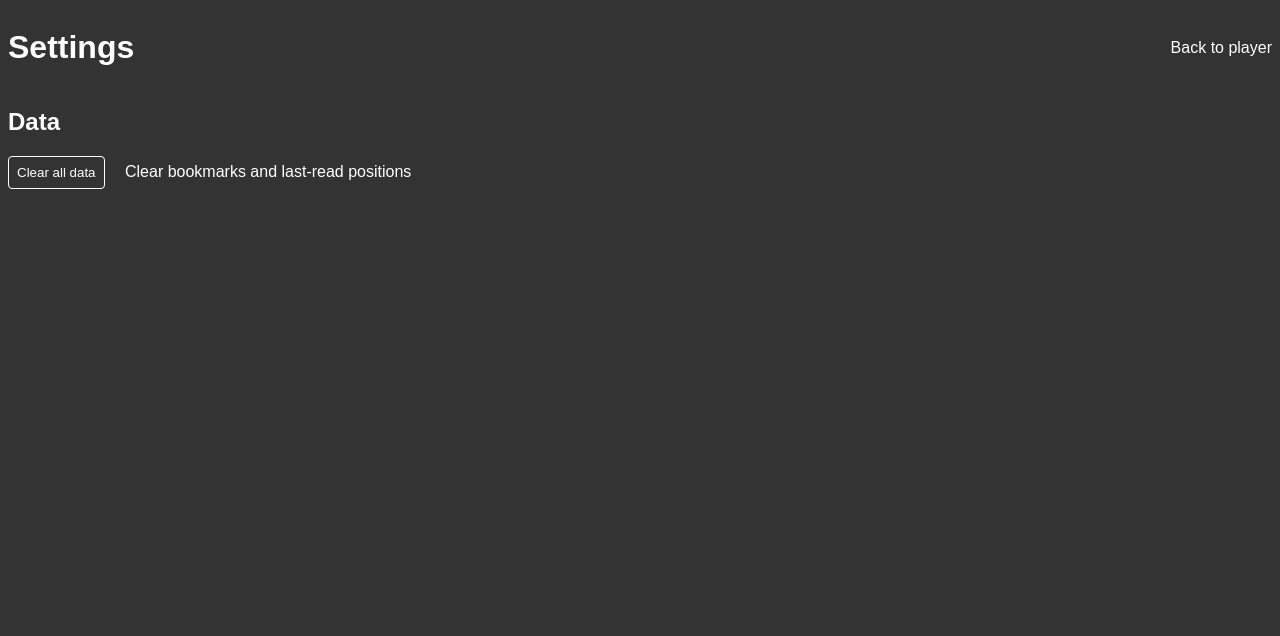
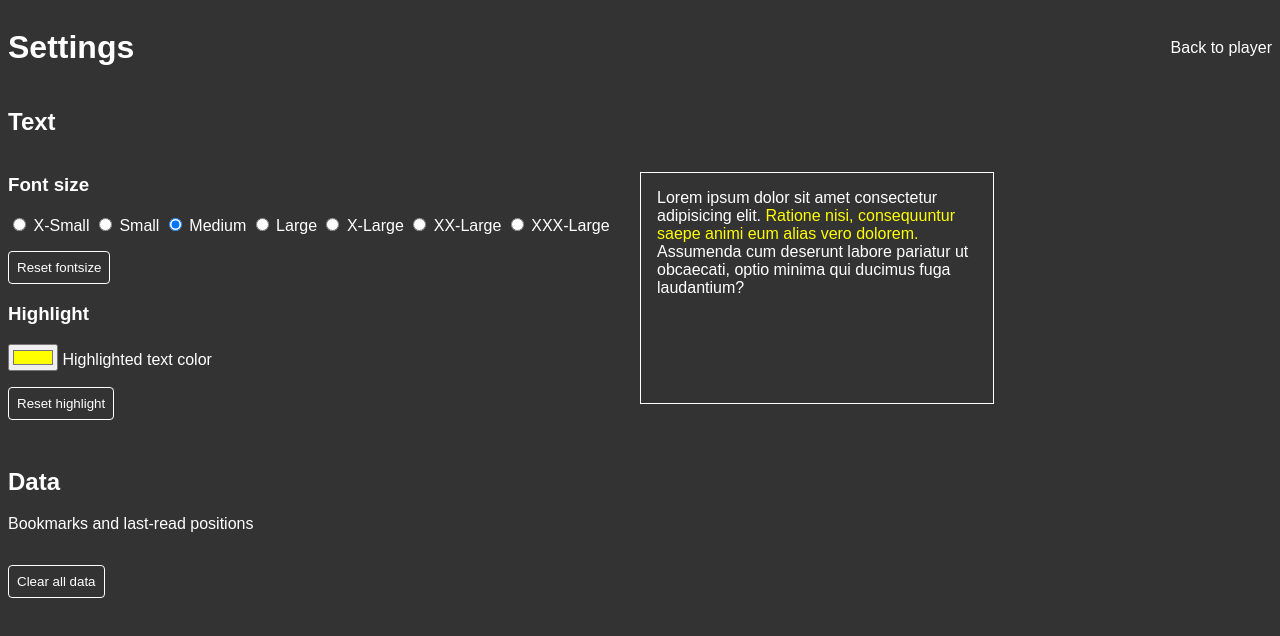
Before and after one commit to marisademeglio/worlds-best-audiobook, a plain HTML site: page web/player/settings.html in a window 1280 px wide. Drawn offline with nearby package versions, Linux system fonts and the light colour scheme.

Commit message:
Update settings.html

```diff
--- a/web/player/settings.html
+++ b/web/player/settings.html
@@ -10,8 +10,12 @@
             header {
                 display: flex;
             }
+            h2:not(:first-child){
+                margin-top: 3rem;
+            }
             button {
                 padding: 0.5rem;
+                margin-top: 1rem;
                 margin-right: 1rem;
                 border: thin white solid;
                 border-radius: 4px;
@@ -20,10 +24,22 @@
                 align-self: center;
                 margin-left: auto;
             }
+            #text-settings {
+                display: grid;
+                grid-template-columns: 50% auto;
+            }
+            #sample-text {
+                width: 20rem;
+                border: thin solid white;
+                padding: 1rem;
+            }
 
         </style>
         <script src="../common/localdata.js" type="module"></script>
         <script type="module">
+            const HIGHLIGHT = "#ffff00";
+            const FONTSIZE = "medium";
+
             import { initdb, deleteAll } from '../common/localdata.js';
             document.addEventListener("DOMContentLoaded", async () => {
                 let urlSearchParams = new URLSearchParams(document.location.search);
@@ -38,7 +54,65 @@
                     await deleteAll();
                     document.querySelector("#status").textContent = "Data cleared";
                 });
+
+
+                // read fontsize stored value
+                let currentFontsize = localStorage.getItem("fontsize");
+                if (!currentFontsize || currentFontsize == "") {
+                    currentFontsize = FONTSIZE;
+                    localStorage.setItem("fontsize", currentFontsize);
+                }
+
+                // select the right radio button
+                let fontsizeInputs = Array.from(document.querySelectorAll("input[name=fontsize]"));
+                let currentFontsizeInput = fontsizeInputs.find(input => input.value === currentFontsize);
+                currentFontsizeInput.checked = true;
+
+                // listen for changes to fontsize
+                fontsizeInputs.map(input => input.addEventListener("change", e => {
+                    if (e.target.checked) {
+                        localStorage.setItem("fontsize", e.target.value);
+                        refreshSampleTextStyle();
+                    }
+                }));
+                document.querySelector("#reset-fontsize").addEventListener("click", e => {
+                    localStorage.setItem("fontsize", FONTSIZE);
+                    let selectedFontsize = fontsizeInputs.find(input => input.value === FONTSIZE);
+                    selectedFontsize.checked = true;
+                    refreshSampleTextStyle();
+                });
+
+                // read highlight stored value
+                let currentHighlightColor = localStorage.getItem("highlight");
+                if (!currentHighlightColor || currentHighlightColor == "") {
+                    currentHighlightColor = HIGHLIGHT;
+                    localStorage.setItem("highlight", currentHighlightColor);
+                }
+
+                // select the right color
+                document.querySelector("input[type=color]").value = currentHighlightColor;
+
+                // listen for changes to highlight color
+                document.querySelector("input[type=color]").addEventListener("change", e => {
+                    localStorage.setItem("highlight", e.target.value);
+                    refreshSampleTextStyle();
+                });
+
+                document.querySelector("#reset-highlight").addEventListener("click", e => {
+                    localStorage.setItem("highlight", HIGHLIGHT);
+                    document.querySelector("input[type=color]").value = HIGHLIGHT;
+                    refreshSampleTextStyle();
+                });
+
+                refreshSampleTextStyle();
+
             });
+
+            function refreshSampleTextStyle() {
+                document.querySelector("#sample-text").style.fontSize = localStorage.getItem("fontsize");
+                document.querySelector("#sample-text .highlight").style.color = localStorage.getItem("highlight");
+
+            }
         </script>
     </head>
     <body>
@@ -48,13 +122,52 @@
         </header>
         <main>
 
+            <h2>Text</h2>
+            <div id="text-settings">
+                <div>
+                    <h3>Font size</h3>
+
+                    <!-- xx-small, x-small, small, medium, large, x-large, xx-large, xxx-large -->
+                    <input type="radio" id="x-small" name="fontsize" value="x-small">
+                    <label for="x-small">X-Small</label>
+
+                    <input type="radio" id="small" name="fontsize" value="small">
+                    <label for="small">Small</label>
+
+                    <input type="radio" id="medium" name="fontsize" value="medium">
+                    <label for="medium">Medium</label>
+
+                    <input type="radio" id="large" name="fontsize" value="large">
+                    <label for="large">Large</label>
+
+                    <input type="radio" id="x-large" name="fontsize" value="x-large">
+                    <label for="x-large">X-Large</label>
+
+                    <input type="radio" id="xx-large" name="fontsize" value="xx-large">
+                    <label for="xx-large">XX-Large</label>
+
+                    <input type="radio" id="xxx-large" name="fontsize" value="xxx-large">
+                    <label for="xxx-large">XXX-Large</label>
+                    <br>
+                    <button id="reset-fontsize">Reset fontsize</button>
+
+                    <h3>Highlight</h3>
+                    <input type="color" id="head" name="highlight">
+                    <label for="highlight">Highlighted text color</label>
+                    <br>
+                    <button id="reset-highlight">Reset highlight</button>
+                </div>
+                <p id="sample-text">
+                    <span>Lorem ipsum dolor sit amet consectetur adipisicing elit. </span>
+                    <span class="highlight">Ratione nisi, consequuntur saepe animi eum alias vero dolorem. </span>
+                    <span>Assumenda cum deserunt labore pariatur ut obcaecati, optio minima qui ducimus fuga laudantium?</span>
+                </p>
+            </div>
 
             <h2>Data</h2>
-            <div>
-                <button id="clearall">Clear all data</button> <span>Clear bookmarks and last-read positions</span>
-                <p id="status" aria-live="polite"></p>
-            </div>
-
+            <p>Bookmarks and last-read positions</p>
+            <button id="clearall">Clear all data</button>
+            <p id="status" aria-live="polite"></p>
 
         </main>
 
```
